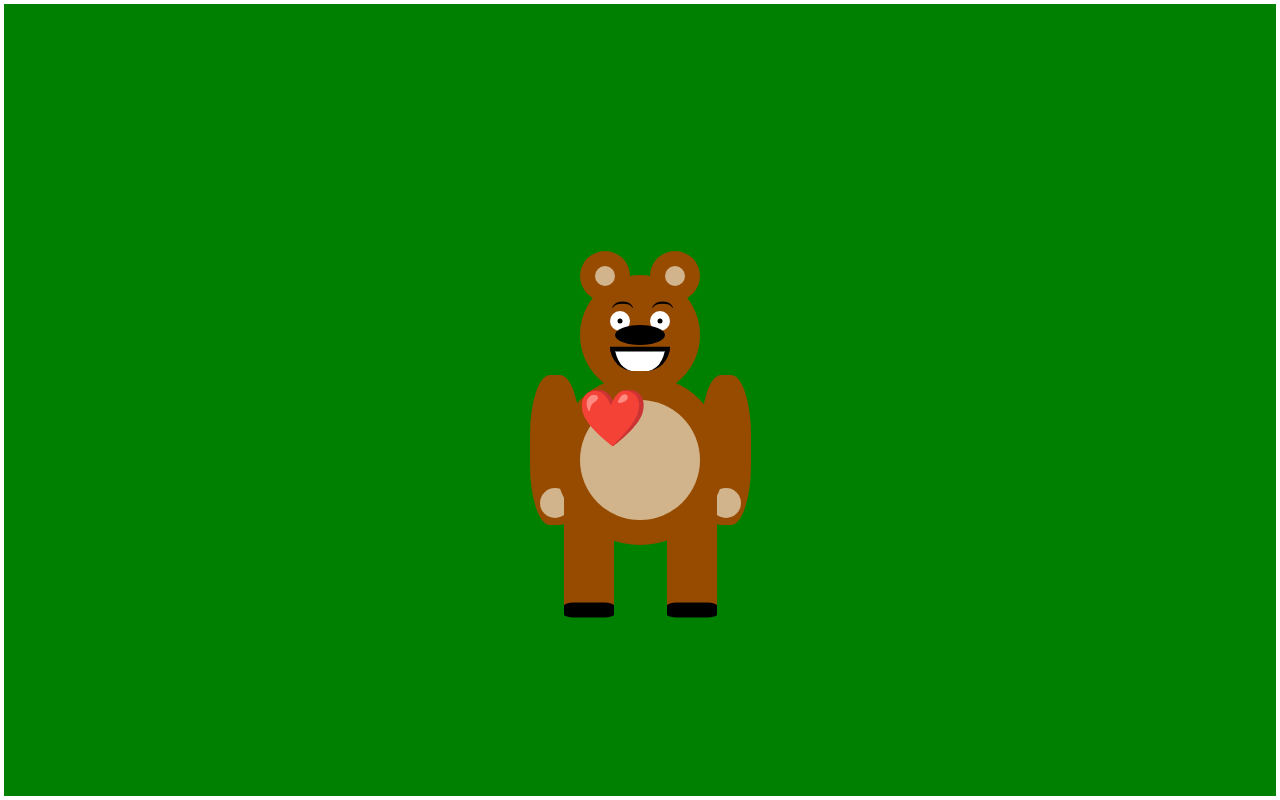
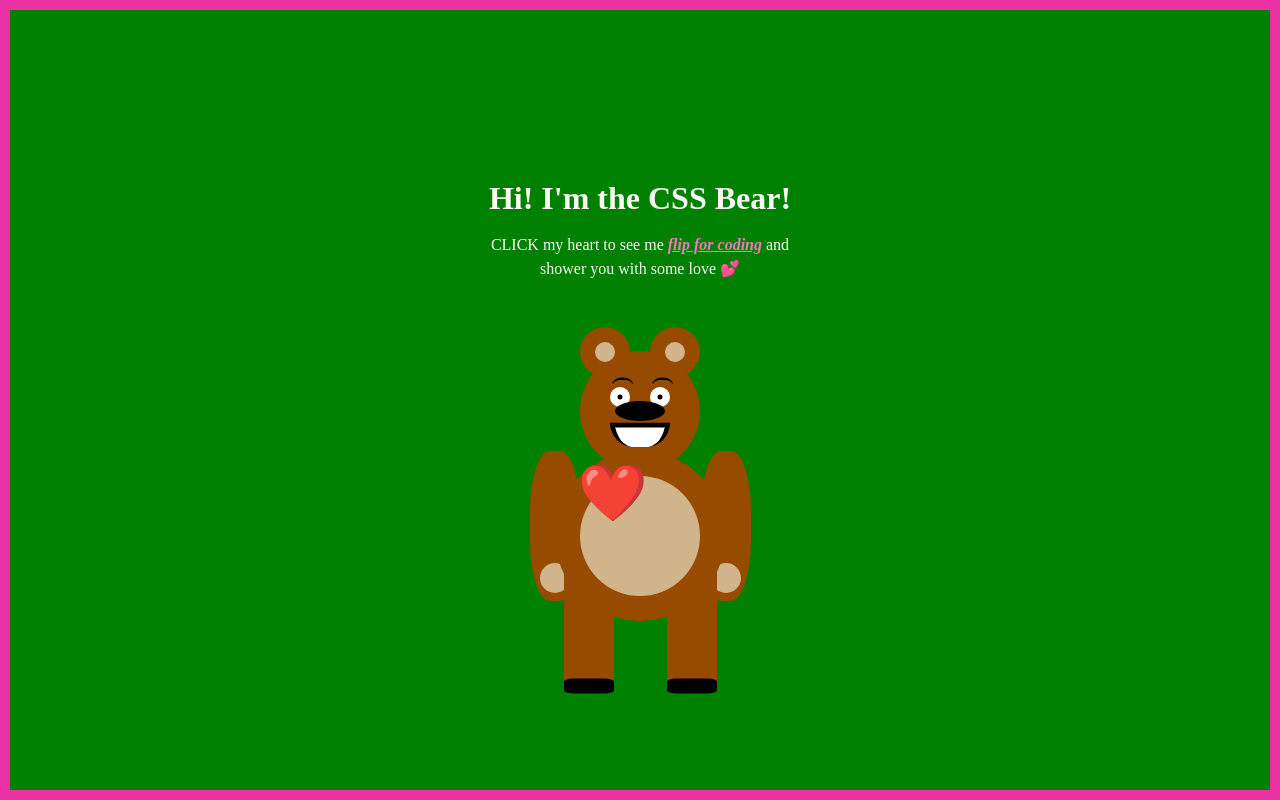
Before and after one commit to robertlanchsweerdt/WD94_CSSCreature, a plain HTML site: page index.html in a window 1280 px wide. Drawn offline with Linux system fonts and the light colour scheme.

Commit message:
added HTML text to site for UX

```diff
--- a/index.html
+++ b/index.html
@@ -14,6 +14,12 @@
 <body>
 
     <div class="site-wrapper">
+
+        <h1>Hi! I'm the CSS Bear!</h1>
+        <p>CLICK my heart to see me <span class="special-text">flip for coding</span> and shower you with some love 💕
+        </p>
+
+        <br />
 
         <div class="container">
 
--- a/styles.css
+++ b/styles.css
@@ -3,6 +3,9 @@
 :root {
   --clr-brown: #964b00;
   --clr-tan: #d2b48c;
+  --clr-light: #fbfaf5;
+  --clr-pink-light: #ee7bc0;
+  --clr-pink-dark: #eb30a3;
 }
 
 * {
@@ -12,19 +15,43 @@
 body {
   margin: 0;
   padding: 0;
+  background-color: green;
+  overflow: hidden;
+}
 
-  background-color: green;
+h1,
+p {
+  text-align: center;
+  color: var(--clr-light);
+}
+
+h1 {
+  margin: 0;
+}
+
+p {
+  width: 40ch;
+  margin-bottom: 2em;
+  line-height: 1.5;
+}
+
+.special-text {
+  font-style: italic;
+  text-decoration: underline;
+  color: var(--clr-pink-light);
+  font-weight: 900;
 }
 
 .site-wrapper {
   display: flex;
   justify-content: center;
   align-items: center;
+  flex-direction: column;
 
   width: 100%;
   min-height: 100vh;
 
-  border: solid 4px white;
+  border: solid 10px var(--clr-pink-dark);
 }
 
 /* SHARED STYLING */
```
